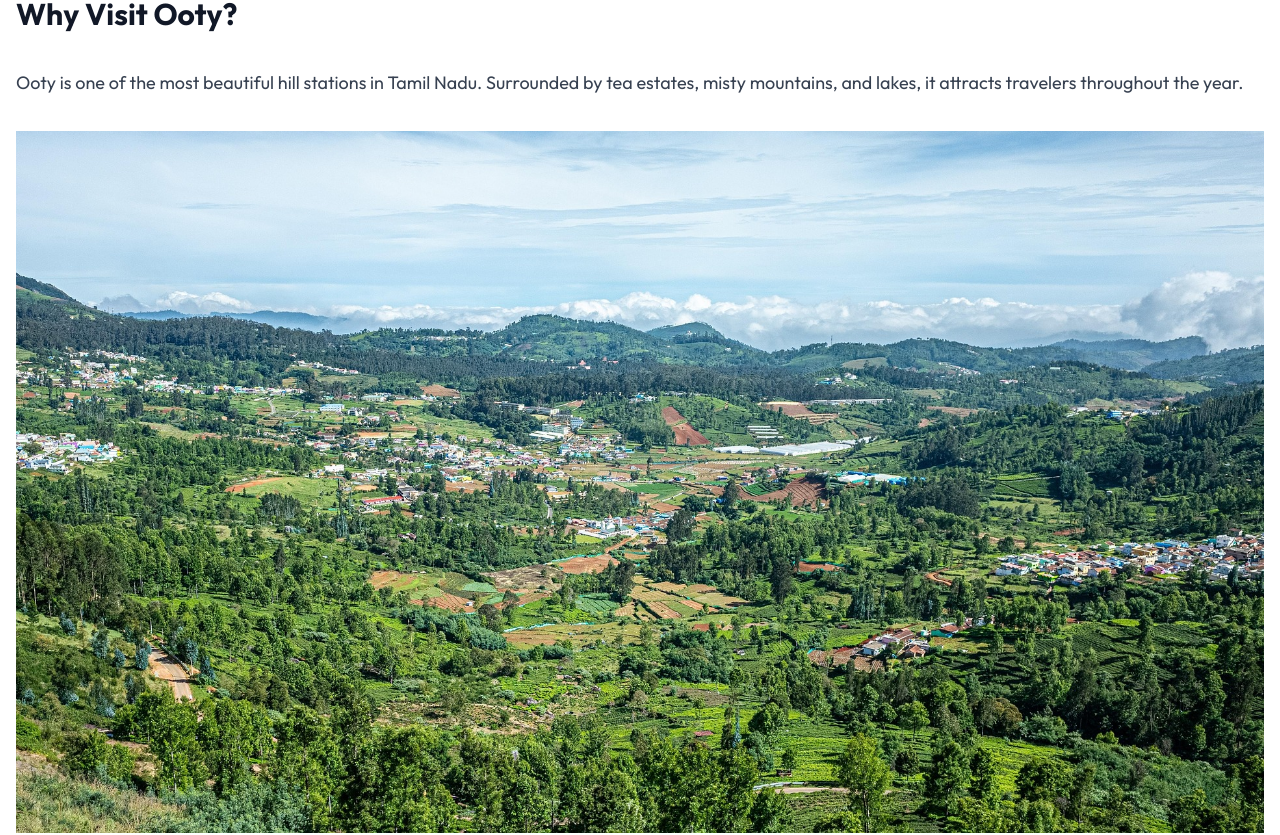
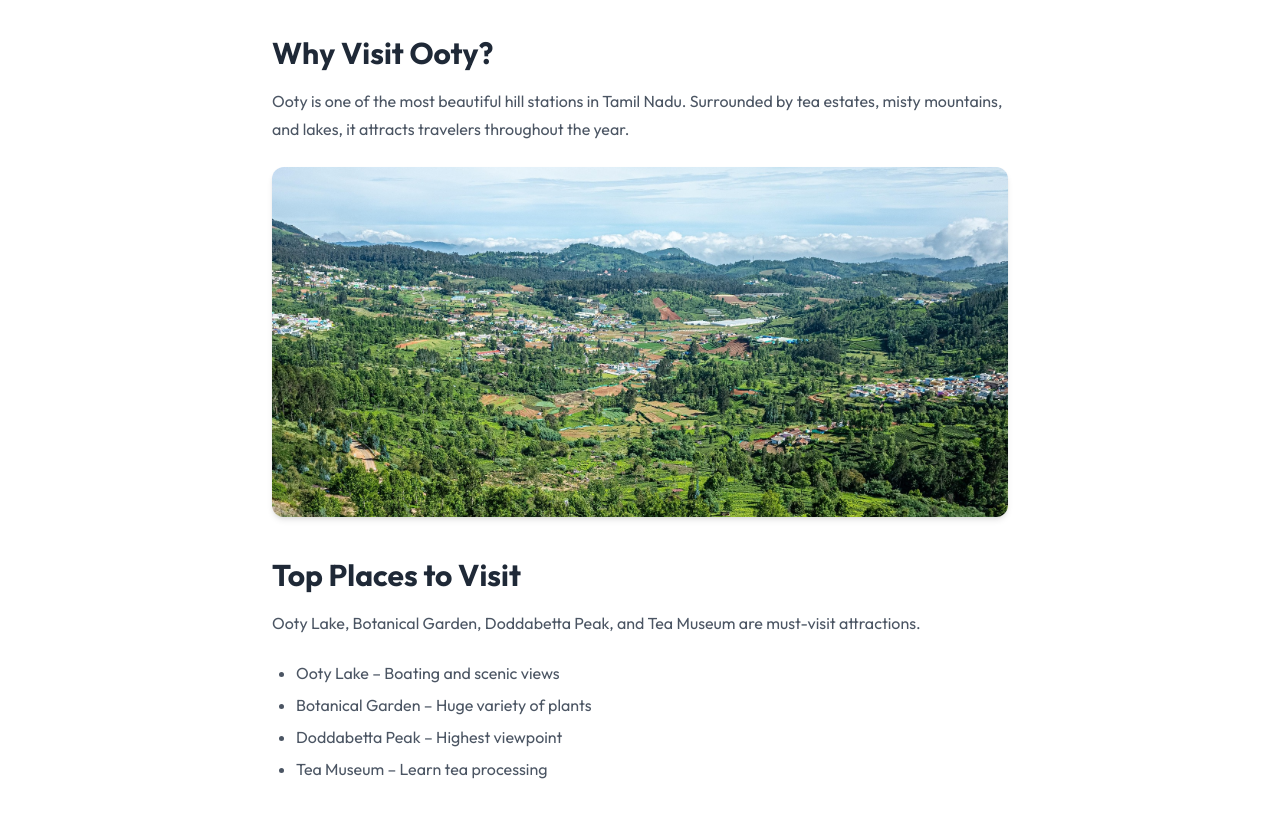
Before and after one commit to kalaiselvi-ui/tnvoyage-app, a React (Vite) app in the folder client/: page /blogs/budget-trip-under-5000 in a window 1280 px wide. Shown: the part 711-1546 px from the top of the page. Built offline with nearby package versions, Linux system fonts and the light colour scheme.

Commit message:
blog details page css fixes

```diff
--- a/client/src/index.css
+++ b/client/src/index.css
@@ -2,6 +2,7 @@
 @tailwind base;
 @tailwind components;
 @tailwind utilities;
+@plugin "@tailwindcss/typography";
 
 * {
   font-family: "Outfit", sans-serif;
--- a/client/src/pages/BlogDetails.jsx
+++ b/client/src/pages/BlogDetails.jsx
@@ -33,23 +33,41 @@ const BlogDetails = () => {
             />
           ))}
         </div>
-        <article className="prose prose-lg max-w-none ">
-          <h2>Why Visit Ooty?</h2>
+        <article className="max-w-3xl mx-auto px-4 py-10">
+          {/* Section 1 */}
+          <h2 className="text-2xl md:text-3xl font-bold text-gray-800 mb-4">
+            Why Visit Ooty?
+          </h2>
 
-          <p>
+          <p className="text-gray-600 leading-7 mb-6">
             Ooty is one of the most beautiful hill stations in Tamil Nadu.
             Surrounded by tea estates, misty mountains, and lakes, it attracts
             travelers throughout the year.
           </p>
 
-          <img src={assets.ooty} alt="" />
+          <img
+            src={assets.ooty}
+            alt="Ooty"
+            className="rounded-xl shadow-md w-full h-[350px] object-cover mb-10"
+          />
 
-          <h2>Top Places to Visit</h2>
+          {/* Section 2 */}
+          <h2 className="text-2xl md:text-3xl font-bold text-gray-800 mb-4">
+            Top Places to Visit
+          </h2>
 
-          <p>
+          <p className="text-gray-600 leading-7 mb-6">
             Ooty Lake, Botanical Garden, Doddabetta Peak, and Tea Museum are
             must-visit attractions.
           </p>
+
+          {/* Optional list style */}
+          <ul className="list-disc pl-6 text-gray-600 space-y-2">
+            <li>Ooty Lake – Boating and scenic views</li>
+            <li>Botanical Garden – Huge variety of plants</li>
+            <li>Doddabetta Peak – Highest viewpoint</li>
+            <li>Tea Museum – Learn tea processing</li>
+          </ul>
         </article>
         <section className="mt-20">
           <h2 className="text-3xl font-bold mb-8">Related Articles</h2>
```
